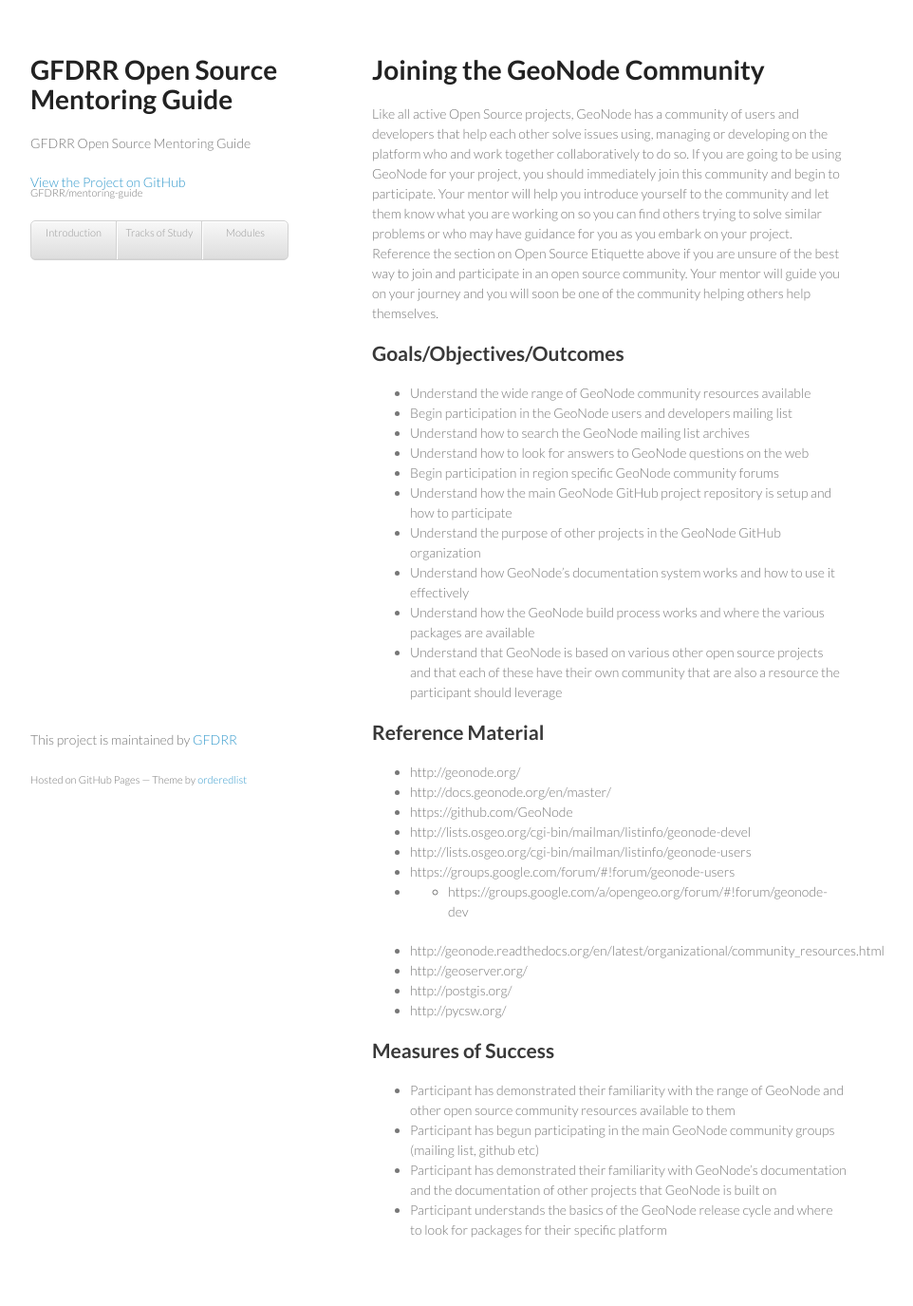
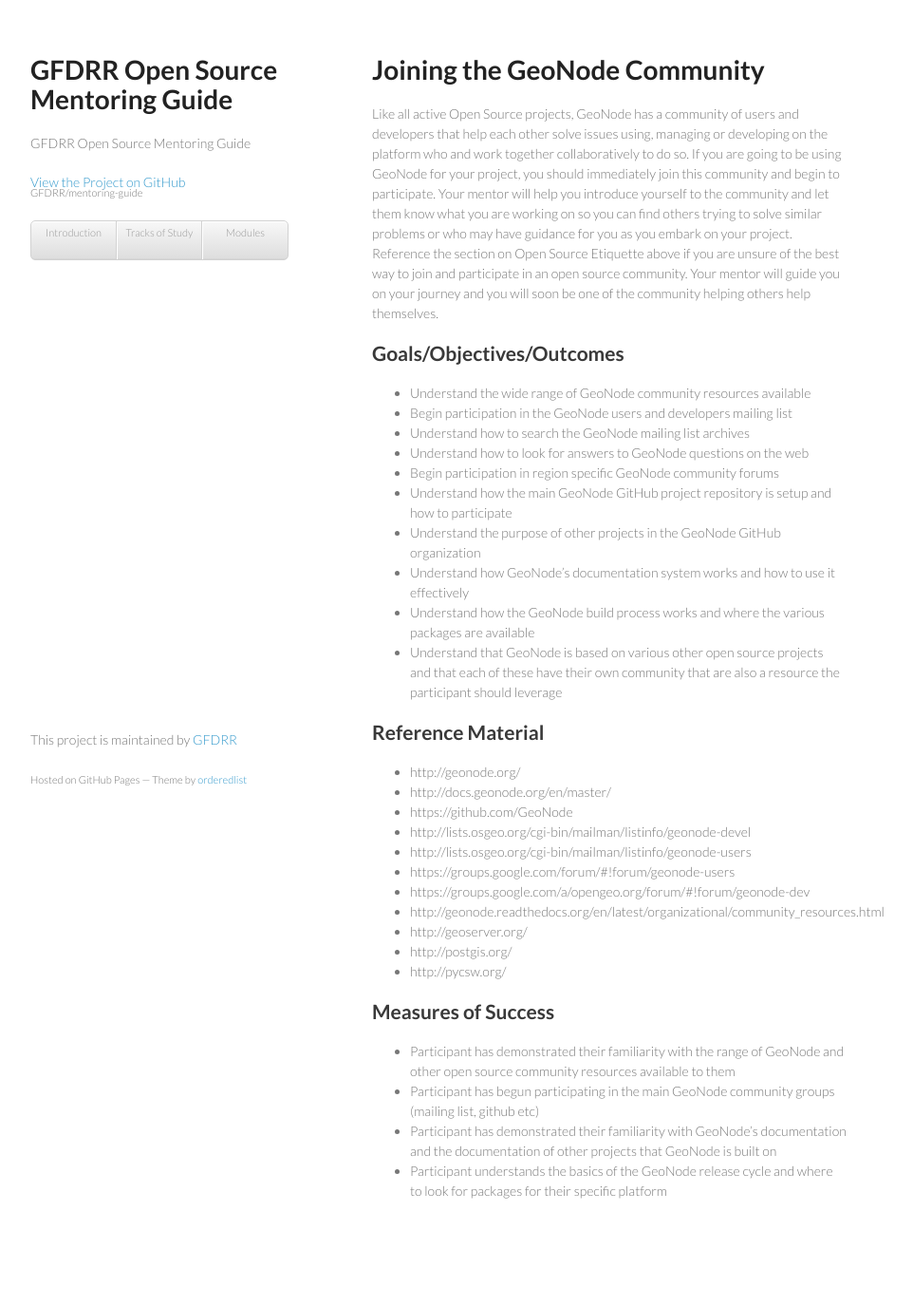
Before and after one commit to GFDRR/mentoring-guide, a Jekyll site: the page built from _modules/geonode/community.md, in a window 1280 px wide. Shown: the whole page at 95% size, without its empty margins (178-1140 px from the left). Built offline with Jekyll 4.4.1, drawn with Linux system fonts in a browser that asks for light colours; after the commit the page ends 1334 px from its top, so only the background shows below that.

```diff
--- a/_modules/geonode/community.md
+++ b/_modules/geonode/community.md
@@ -32,7 +32,7 @@ Reference Material
 * http://lists.osgeo.org/cgi-bin/mailman/listinfo/geonode-devel
 * http://lists.osgeo.org/cgi-bin/mailman/listinfo/geonode-users
 * https://groups.google.com/forum/#!forum/geonode-users
-* * https://groups.google.com/a/opengeo.org/forum/#!forum/geonode-dev
+* https://groups.google.com/a/opengeo.org/forum/#!forum/geonode-dev
 * http://geonode.readthedocs.org/en/latest/organizational/community_resources.html
 * http://geoserver.org/
 * http://postgis.org/
```
